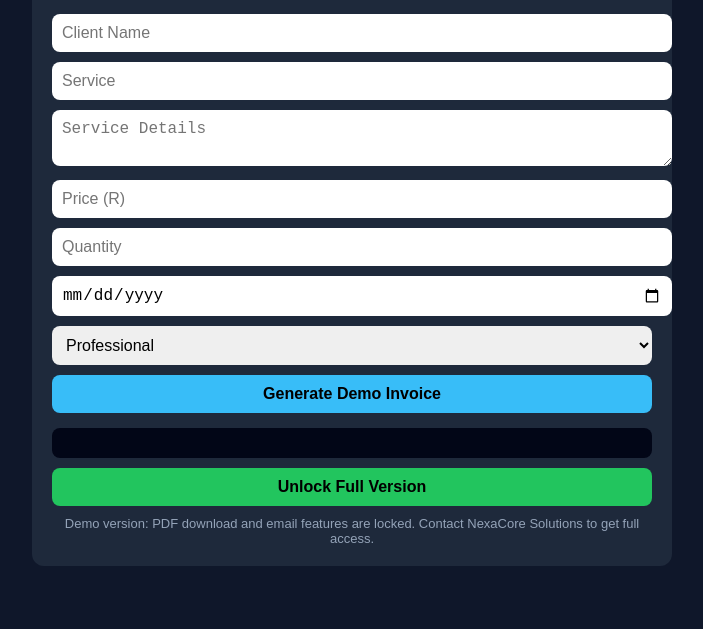
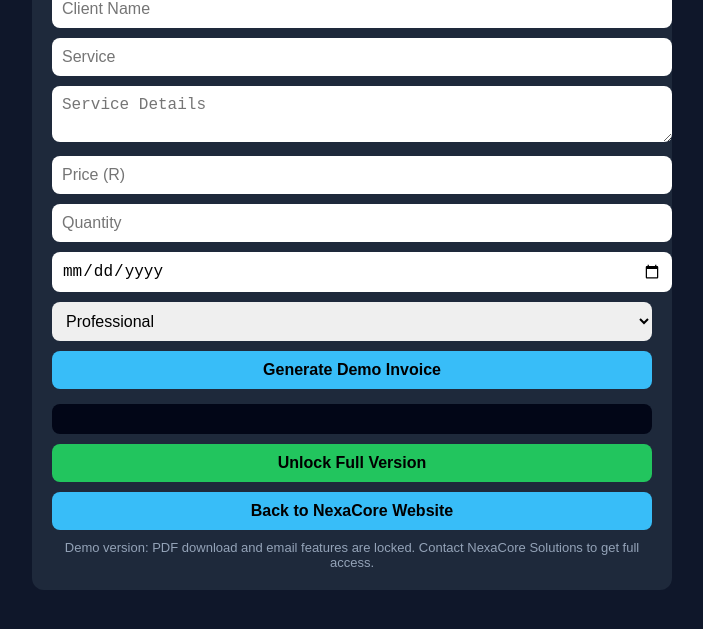
Before and after one commit to selby-dev/nexacor-invoice-demo, a plain HTML site: page index.html in a window 1280 px wide. Shown: the part 167-796 px from the top of the page, without its empty margins (288-991 px from the left). Drawn offline with Linux system fonts and the light colour scheme.

Commit message:
Update index.html

```diff
--- a/index.html
+++ b/index.html
@@ -38,6 +38,8 @@
   <div class="output" id="output"></div>
 
   <button class="buy-btn" onclick="buyNow()">Unlock Full Version</button>
+
+  <button onclick="goBack()">Back to NexaCore Website</button>
 
   <div class="notice">
     Demo version: PDF download and email features are locked. Contact NexaCore Solutions to get full access.
@@ -89,6 +91,10 @@ function generateInvoice(){
 function buyNow(){
   window.location.href = "mailto:nexacore.solutions.sa@gmail.com?subject=Invoice Generator Purchase&body=Hi, I want to buy the full invoice generator.";
 }
+
+function goBack(){
+  window.location.href = "https://yourusername.github.io/NexaCore/";
+}
 </script>
 </body>
 </html>
```
